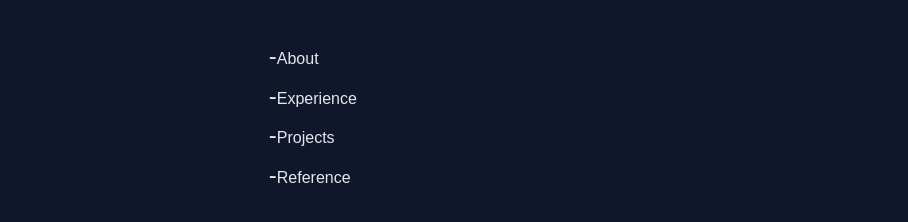
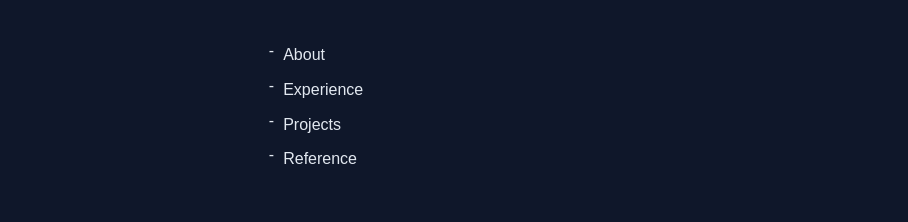
Before and after one commit to hyhae/Portofolio, a SvelteKit app: page / in a window 1280 px wide. Shown: the part 266-488 px from the top of the page, without its empty margins (96-1004 px from the left). Built offline with nearby package versions, Linux system fonts and the light colour scheme.

Commit message:
Add base list style , still needs some work

```diff
--- a/src/components/about.svelte
+++ b/src/components/about.svelte
@@ -16,19 +16,19 @@
 
         <div class = "nav-container">
                 <li>
-                    <a>About</a>
+                    <span class = "list-style">-</span><a>About</a>
                 </li>
 
                 <li>
-                    <a>Experience</a>
+                    <span class = "list-style">-</span><a>Experience</a>
                 </li>
 
                 <li>
-                    <a>Projects</a>
+                    <span class = "list-style">-</span><a>Projects</a>
                 </li>
 
                 <li>
-                    <a>Reference</a>
+                    <span class = "list-style">-</span><a>Reference</a>
                 </li>
         </div>
 
@@ -84,16 +84,27 @@
             align-items: flex-start;
             align-self: flex-start;
             margin-left: 1vw;
+            width: 100%;
         }
 
         .nav-container li{
             margin-top: 1.5vh;
+            list-style: none;
+            width: 100%;
         }
 
-        li::marker{
-            content:"-";
-            font-size: 1.5rem;
-            vertical-align: bottom;
+        .list-style{
+            display: inline-block;
+            overflow: hidden;
+            transition:width 0.25s;
+            -webkit-transition:width .25s;
+            -moz-transition: width 0.25s;
+            width: 5%;
+        }
+
+        .list-style:hover{
+            width: 10%;
+            text-align: right;
         }
     }
 
```
